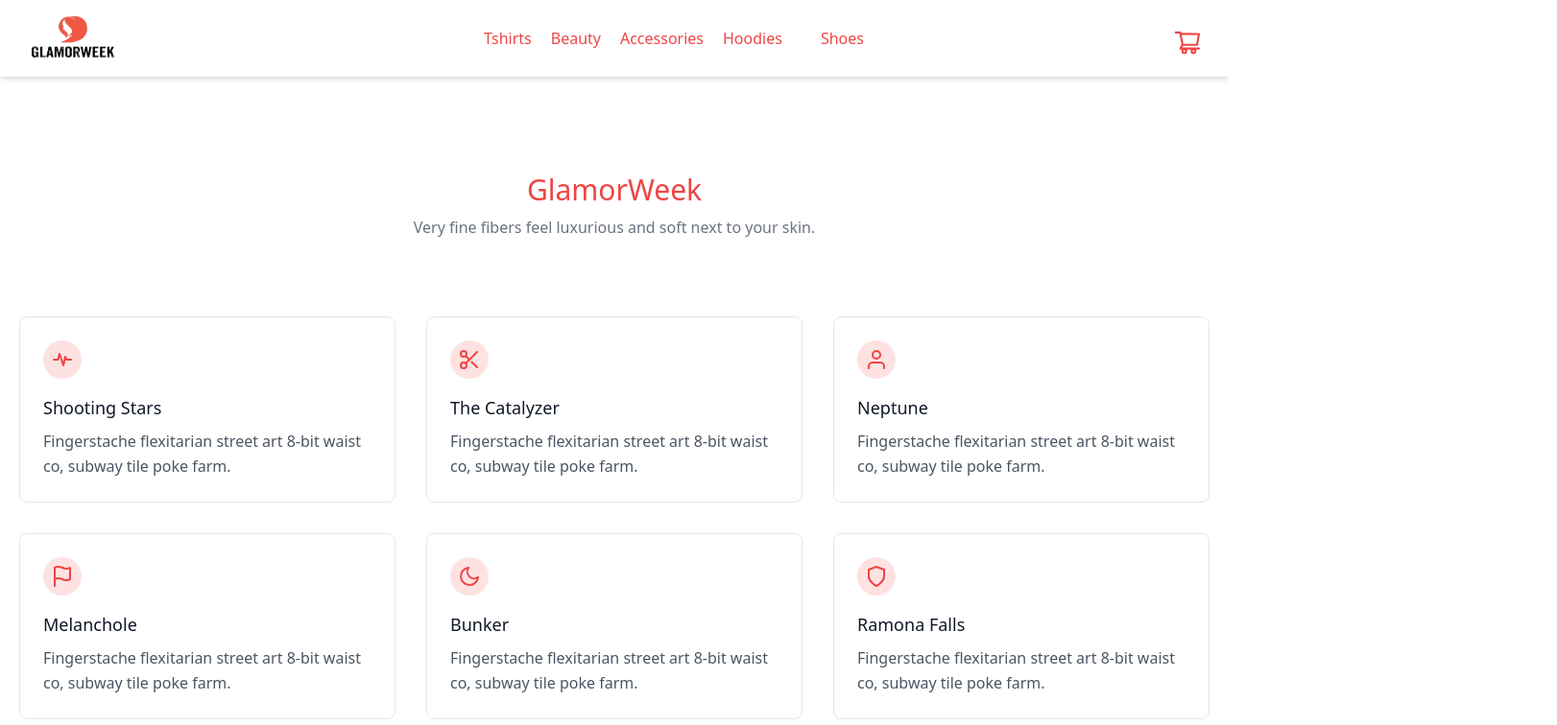
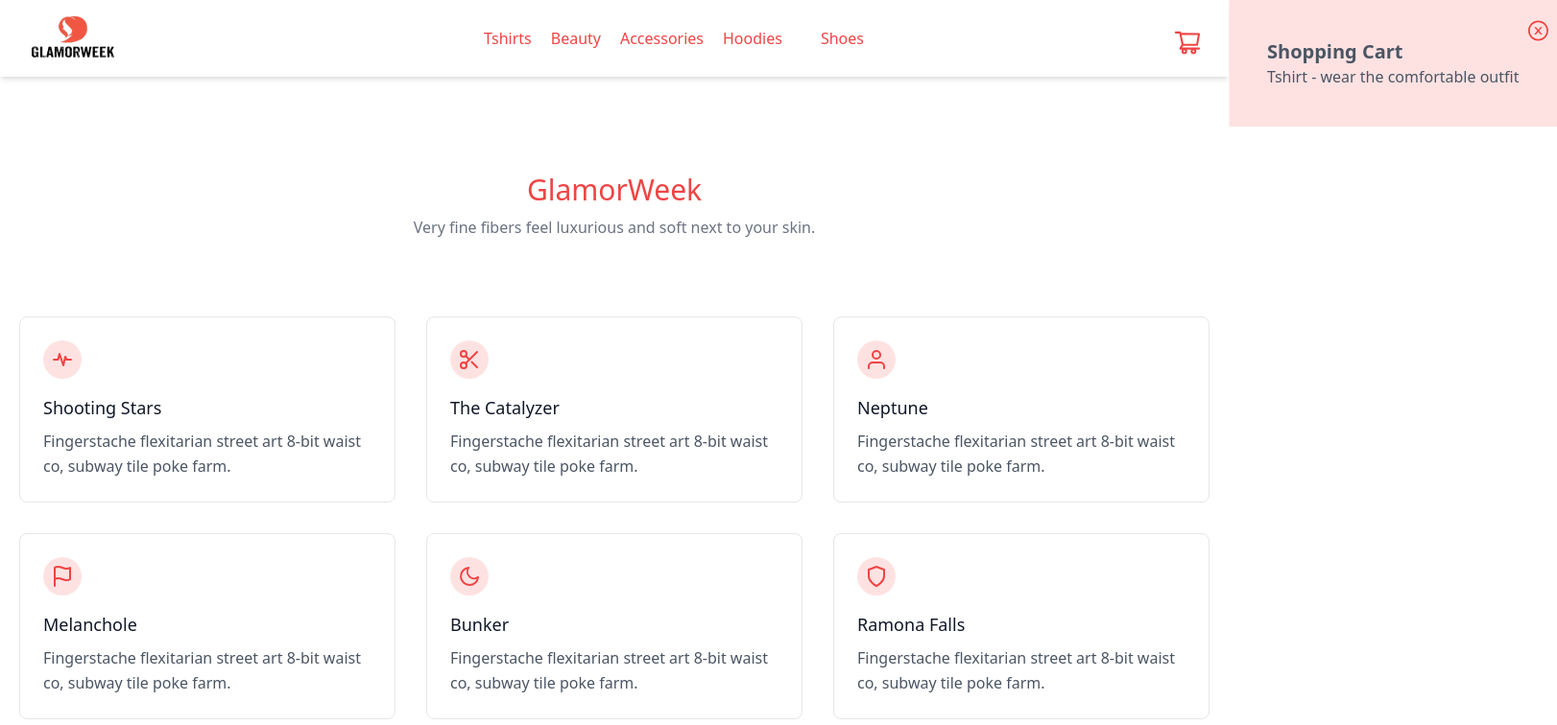
Before and after one commit to Nadiakhanv2/Elitano-web-next, a Next.js app: page / in a window 1280 px wide. Shown: the top 756 px of the page at 96% size, 1622 px wide, since content can reach past the window. Built offline with nearby package versions, Linux system fonts and the light colour scheme.

Commit message:
Add Cart

```diff
--- a/components/Navbar.js
+++ b/components/Navbar.js
@@ -1,9 +1,22 @@
-import React from "react";
+import React, { useRef } from "react";
 import Image from "next/image";
 import Link from "next/link";
-import { AiOutlineShoppingCart } from "react-icons/ai";
+import { Ref } from "react";
+import { AiOutlineShoppingCart, AiOutlineCloseCircle } from "react-icons/ai";
 
 const Navbar = () => {
+  const toggleCart = () => {
+    if (ref.current.classList.contains("translate-x-full")) {
+      ref.current.classList.remove("translate-x-full")
+      ref.current.classList.add("translate-x-0")
+    } else if (!ref.current.classList.contains("translate-x-full")) {
+      ref.current.classList.remove("translate-x-0")
+      ref.current.classList.add("translate-x-full")
+    }
+
+
+  }
+  const ref=useRef()
   return (
     <div>
       <header className="text-gray-600 body-font shadow-md mb-1">
@@ -47,11 +60,22 @@ const Navbar = () => {
               </Link>
             </ul>
           </nav>
-          <div className="cart absolute  right-2  mr-5">
+          <div className="cart absolute  right-2  mr-5" onClick={toggleCart}>
             <AiOutlineShoppingCart className="text-3xl mt-2 text-red-500" />
           </div>
+          <div ref={ref} className="sideCart absolute top-0 right-0 bg-red-100 p-10 transform transition-transform translate-x-full ">
+            <h2 className="font-bold text-xl">Shopping Cart</h2>
+            <span onClick={toggleCart} className="absolute top-5 right-2 cursor-pointer text-2xl text-red-500"><AiOutlineCloseCircle /></span>
+            <ol>
+              <li>
+                <span>Tshirt - wear the comfortable outfit</span>
+              </li>
+            </ol>
+          </div>
+
         </div>
       </header>
+
     </div>
   );
 };
```
